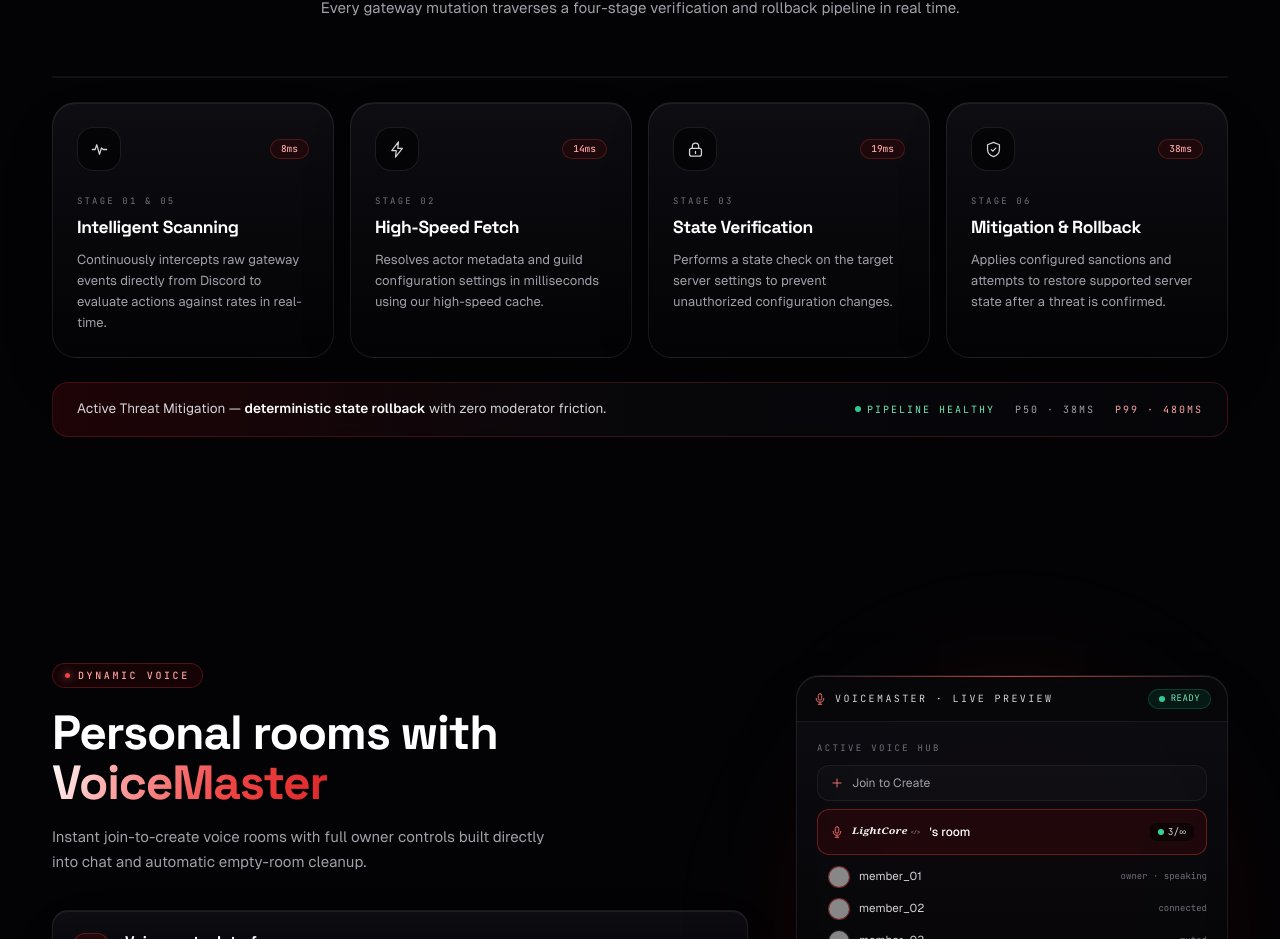
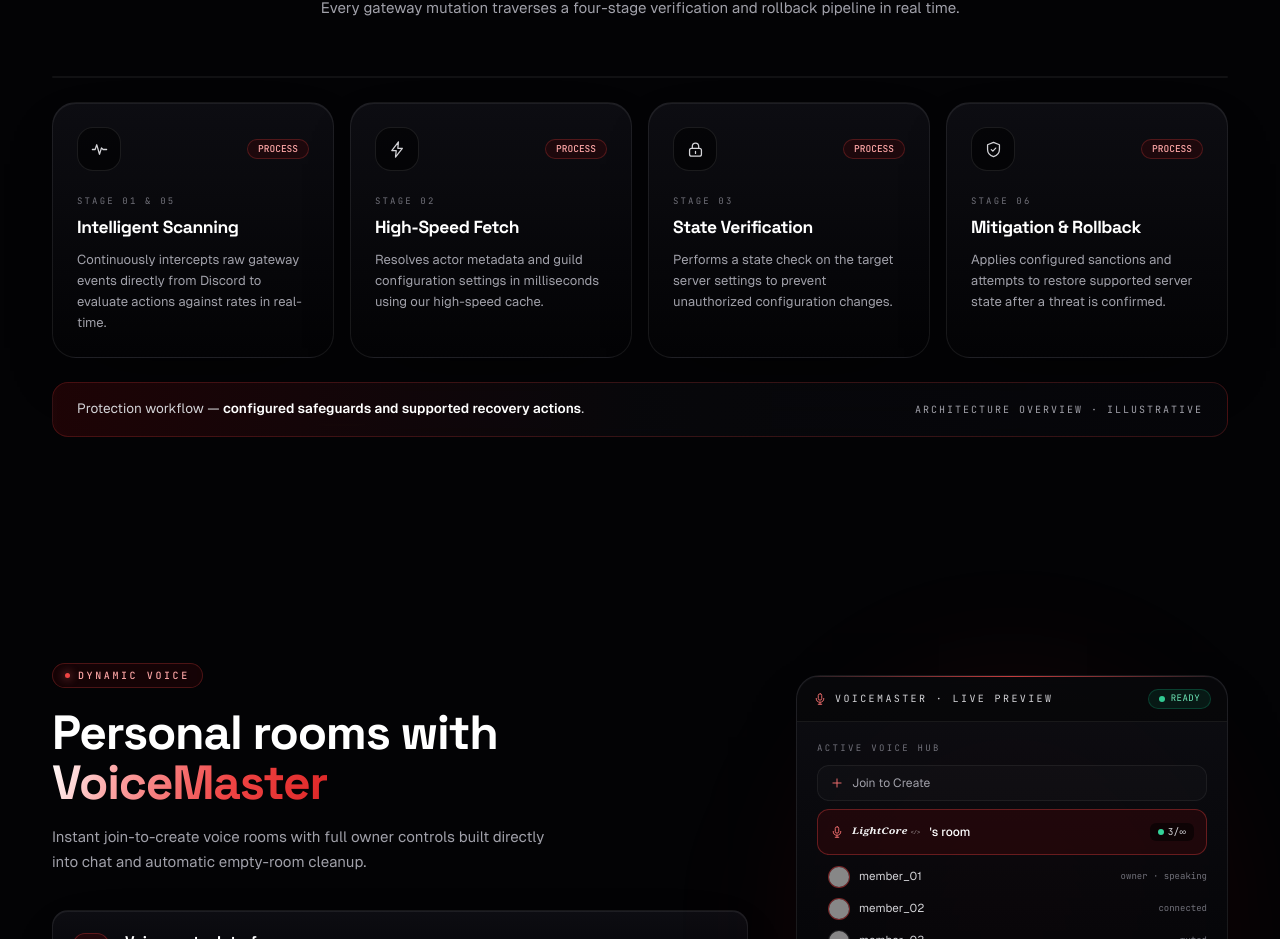
Before and after one commit to aaravgyt782013-netizen/LightCoreWs, a Next.js app: page / in a window 1280 px wide. Shown: the part 2775-3714 px from the top of the page. Built offline with nearby package versions, Linux system fonts and the light colour scheme; no server answers; grey boxes are pictures that could not be loaded.

Commit message:
Remove unverified live performance metrics from protocol section

```diff
--- a/src/components/site/Protocol.tsx
+++ b/src/components/site/Protocol.tsx
@@ -9,7 +9,6 @@ import {
 } from "@/components/ui/Icons";
 
 const stageIcons = [ActivityIcon, BoltIcon, LockIcon, ShieldIcon];
-const stageTimings = ["8ms", "14ms", "19ms", "38ms"];
 
 export function Protocol() {
   return (
@@ -46,7 +45,7 @@ export function Protocol() {
                         <Icon className="size-[19px]" />
                       </span>
                       <span className="rounded-full border border-brand-500/25 bg-brand-950/40 px-2.5 py-0.5 font-mono text-[9.5px] font-medium text-brand-300">
-                        {stageTimings[i]}
+                        PROCESS
                       </span>
                     </div>
 
@@ -69,22 +68,15 @@ export function Protocol() {
         <Reveal delay={130} className="mt-6">
           <div className="flex flex-wrap items-center justify-between gap-4 rounded-2xl border border-brand-500/20 bg-gradient-to-r from-brand-950/50 via-ink-900/80 to-ink-900/60 px-6 py-4 backdrop-blur-xl">
             <p className="text-[13.5px] text-zinc-300">
-              Active Threat Mitigation —{" "}
+              Protection workflow —{" "}
               <span className="font-semibold text-white">
-                deterministic state rollback
-              </span>{" "}
-              with zero moderator friction.
+                configured safeguards and supported recovery actions
+              </span>
+              .
             </p>
-            <div className="flex items-center gap-5 font-mono text-[10px] uppercase tracking-[0.2em] text-zinc-400">
-              <span className="inline-flex items-center gap-1.5 text-emerald-300">
-                <span className="size-1.5 animate-ticker rounded-full bg-emerald-400" />
-                pipeline healthy
-              </span>
-              <span className="hidden sm:inline">p50 · 38ms</span>
-              <span className="hidden text-brand-300 sm:inline">
-                p99 · 480ms
-              </span>
-            </div>
+            <span className="font-mono text-[10px] uppercase tracking-[0.2em] text-zinc-400">
+              Architecture overview · illustrative
+            </span>
           </div>
         </Reveal>
       </div>
```
